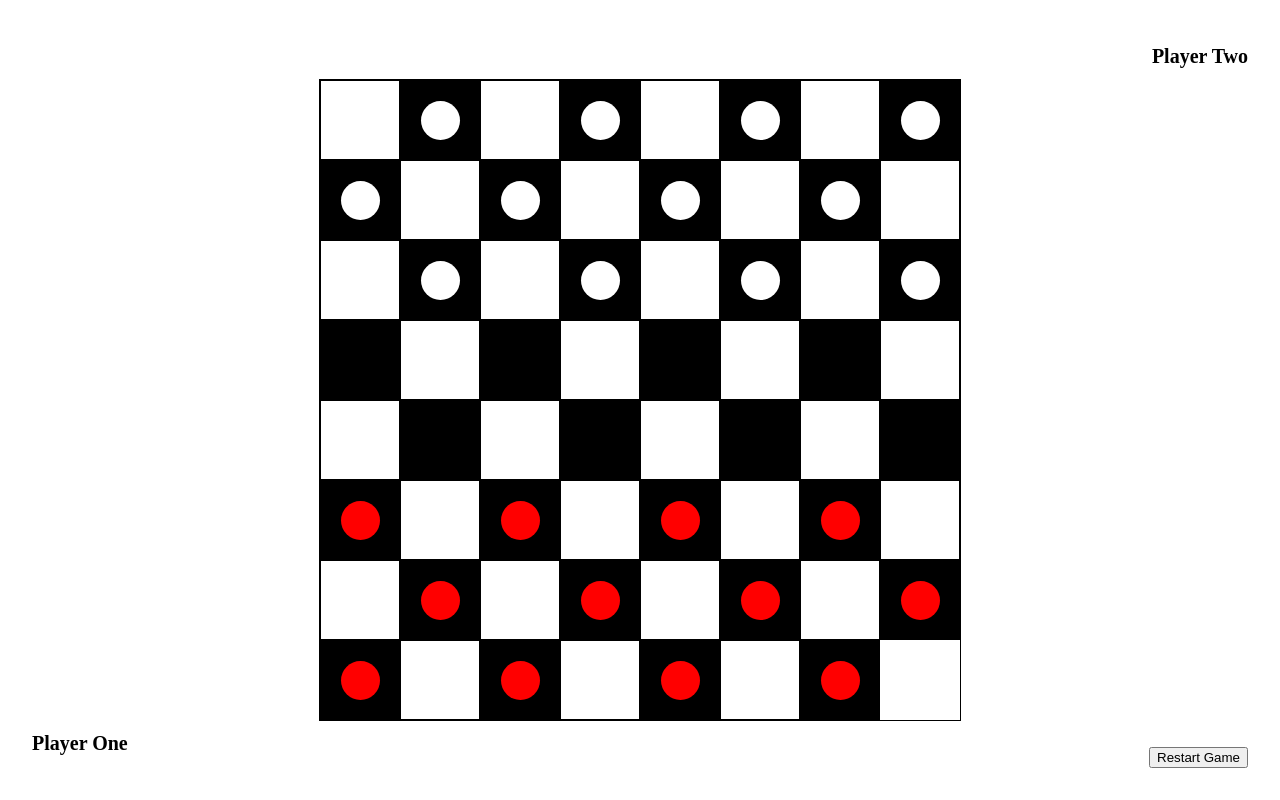
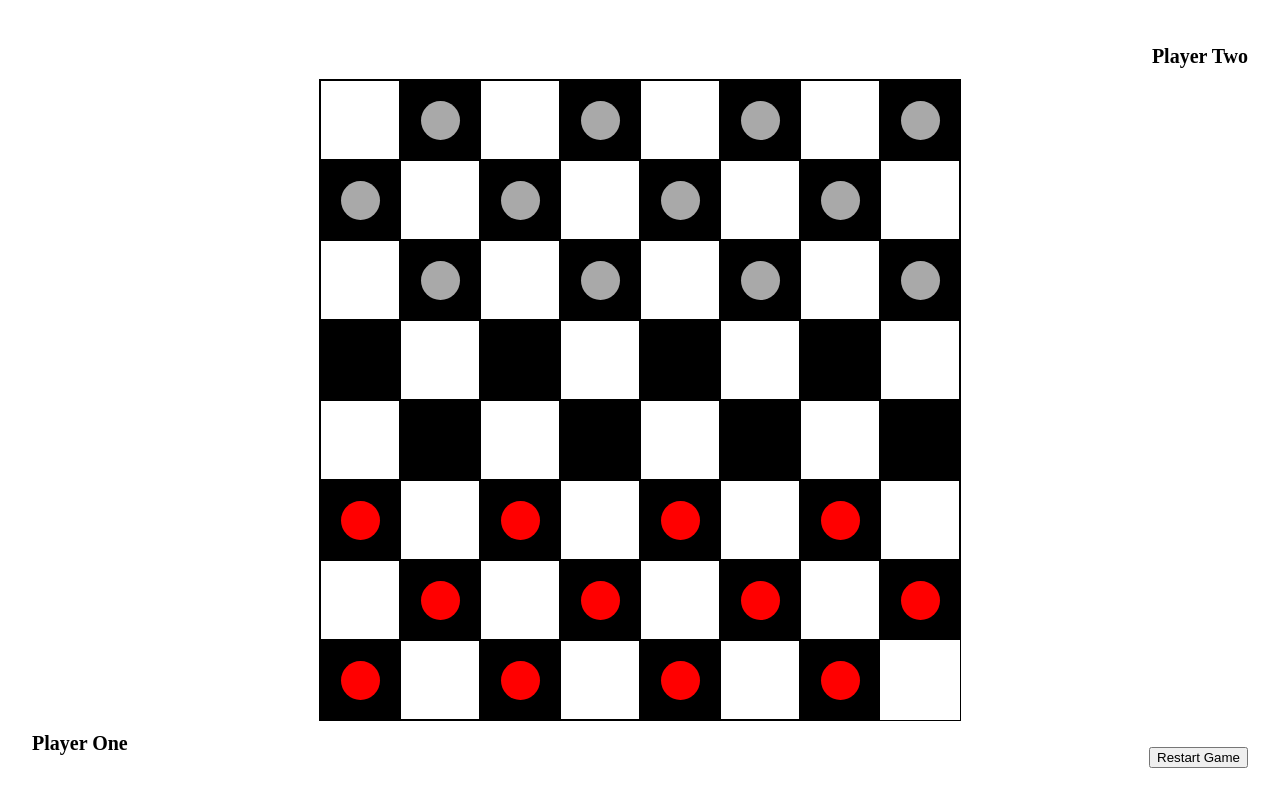
Before and after one commit to wfung14/checkers, a plain HTML site: page index.html in a window 1280 px wide. Drawn offline with Linux system fonts and the light colour scheme.

Commit message:
fix spacing/piece color

```diff
--- a/script.js
+++ b/script.js
@@ -149,7 +149,7 @@ const generateAvailableMoves = (currentPlayerPieces, opponentPieces) => {
   }
   if(currentPlayerPieces.every(piece => Object.keys(piece.captures).length === 0)) {
     for(let piece of currentPlayerPieces) {
-          if(piece.currentSquare) {
+      if(piece.currentSquare) {
         for(let square of availableMovesForSquares[piece.currentSquare][player]) {
           if(square) {
             if(totalPieces.every(piece => piece.currentSquare !== `s${square}`)) {
--- a/style.css
+++ b/style.css
@@ -10,7 +10,7 @@ html {
 
 :root {
   --dark-square-color: black;
-  --player-two-piece-color: white;
+  --player-two-piece-color: darkgrey;
   --player-one-piece-color: red;
 }
 
```
